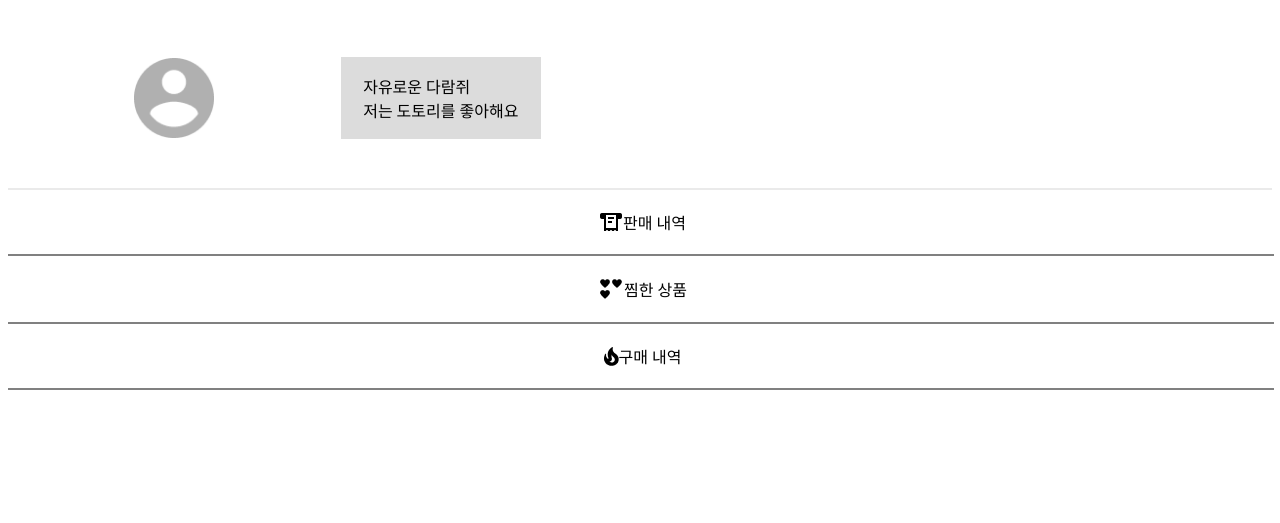
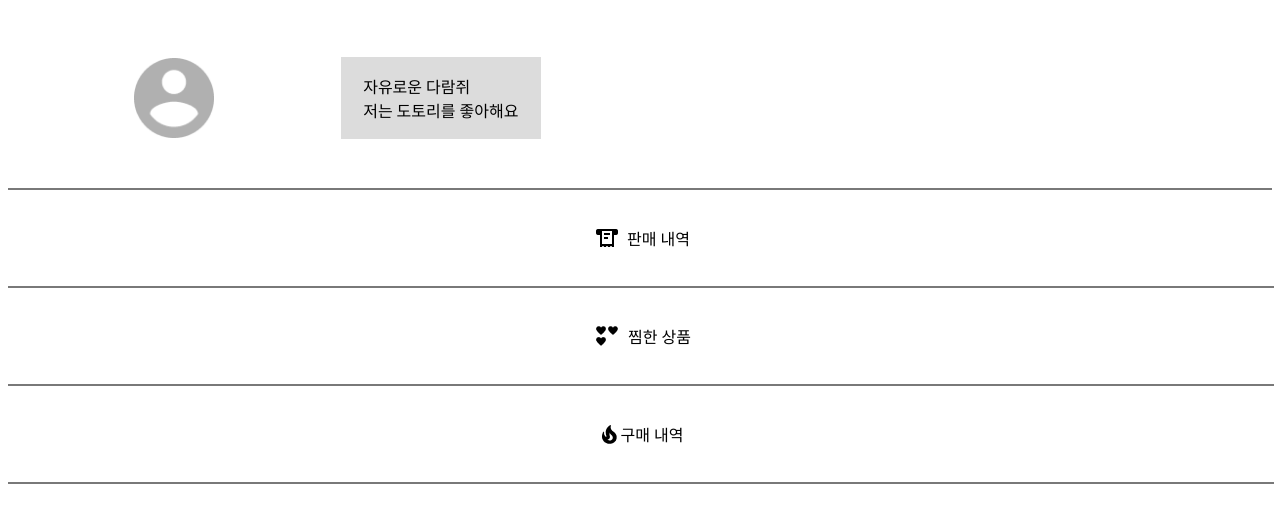
Before and after one commit to greentree3123/09, a Python web app: template database09/users/templates/profile.html in a window 1280 px wide. Shown: the top 523 px of the page. Run offline with Jinja, Linux system fonts and the light colour scheme; the template is opened without the code that fills it, so the values that code supplies are empty.

Commit message:
줄 색상, 아이콘 간격 수정

```diff
--- a/database09/users/templates/buy_list2.html
+++ b/database09/users/templates/buy_list2.html
@@ -46,7 +46,7 @@
     <div style="display: flex; flex-direction: row; justify-content: left; align-items: center; margin: 20px">
         <img src="Group.png" alt="예시사진" class="ex_img"></span>구매 내역</div>
     </div>
-    <div style="border-top: solid 2px rgba(50,50,50,0.1); width: 100%"></div>
+    <div style="border-top: solid 2px #797979; width: 100%"></div>
 
     <div class="search-box-container">
         <div class="d-flex align-items-center">
--- a/database09/users/templates/interest.html
+++ b/database09/users/templates/interest.html
@@ -9,7 +9,7 @@
     <div style="display: flex; flex-direction: row; justify-content: left; align-items: center; margin: 20px">
         <img src="Heart Border.png" alt="예시사진" class="ex_img"></span>찜한 상품</div>
     </div>
-    <div style="border-top: solid 2px rgba(50,50,50,0.1); width: 100%">
+    <div style="border-top: solid 2px #797979; width: 100%">
 </div>
 </body>
 </html>
--- a/database09/users/templates/profile.html
+++ b/database09/users/templates/profile.html
@@ -40,21 +40,21 @@
             자유로운 다람쥐 <br> 저는 도토리를 좋아해요
         </div>
     </div>
-    <div style="border-top: solid 2px rgba(50,50,50,0.1); width: 100%">
+    <div style="border-top: solid 2px #797979; width: 100%;">
 
         <div style="display: flex; flex-direction: row; justify-content: center; align-items: center; margin: 20px">
-            <img src="Payment Check.png" alt="예시사진" class="ex_img">판매 내역</div>
+            <img src="Payment Check.png" alt="예시사진" class="ex_img"><p>&nbsp 판매 내역</p>
         </div>
 
-        <hr align="center" style="border: solid 1px gray; width: 100%;">
+        <hr align="center" style="border: solid 1px #797979; width: 100%;">
 
         <div style="display: flex; flex-direction: row; justify-content: center; align-items: center; margin: 20px">
-            <img src="Heart Border.png" alt="예시사진" class="ex_img">찜한 상품</div>
+            <img src="Heart Border.png" alt="예시사진" class="ex_img"><p>&nbsp 찜한 상품</p>
         </div>
-        <hr align="center" style="border: solid 1px gray; width: 100%; ">
+        <hr align="center" style="border: solid 1px #797979; width: 100%;">
         <div style="display: flex; flex-direction: row;  justify-content: center; align-items: center; margin: 20px">
-            <img src="Group.png" alt="예시사진" class="ex_img" ></span>구매 내역</div>
+            <img src="Group.png" alt="예시사진" class="ex_img" ><p>&nbsp구매 내역</p>
         </div>
-        <hr align="center" style="border: solid 1px gray; width: 100%;">
+        <hr align="center" style="border: solid 1px #797979; width: 100%;">
 </body>
 </html>
```
